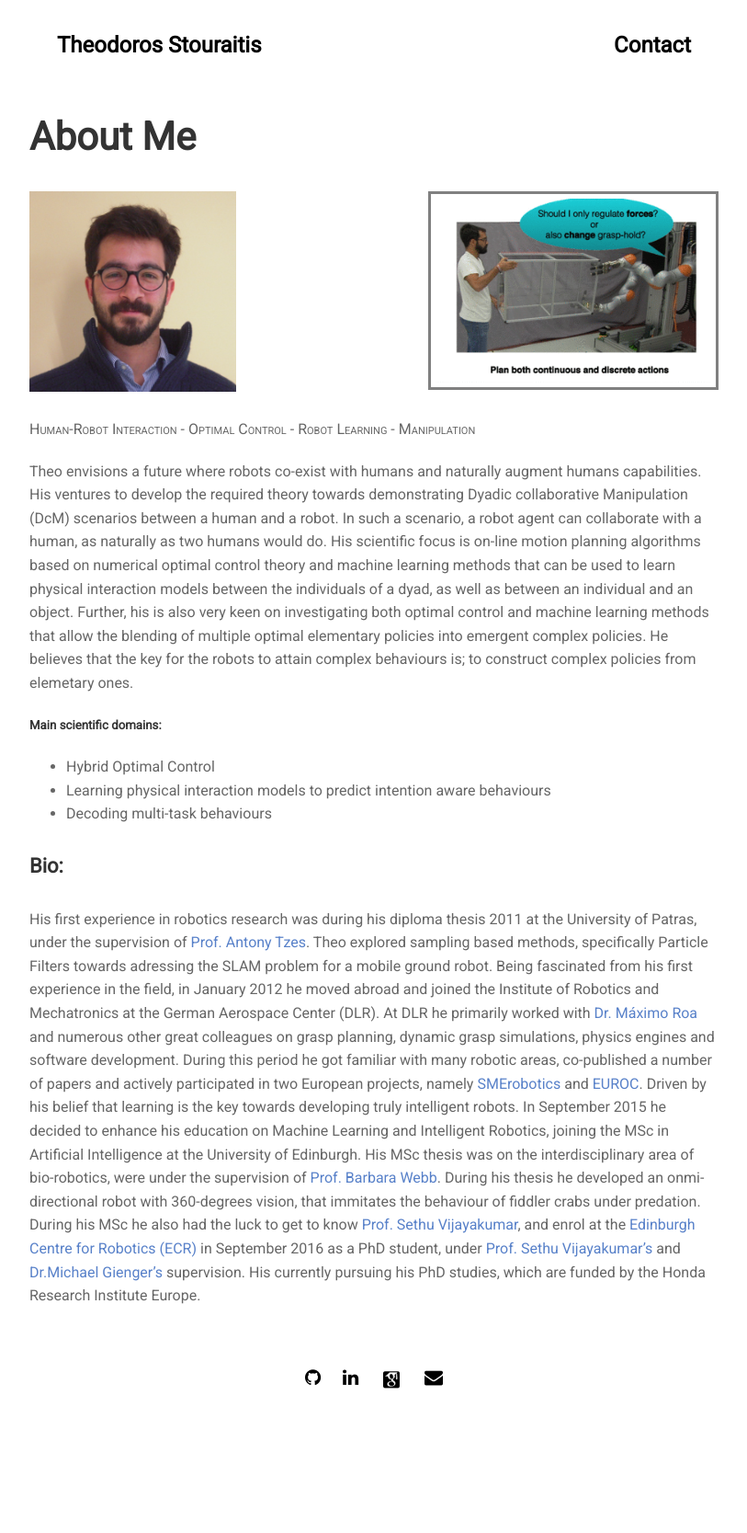
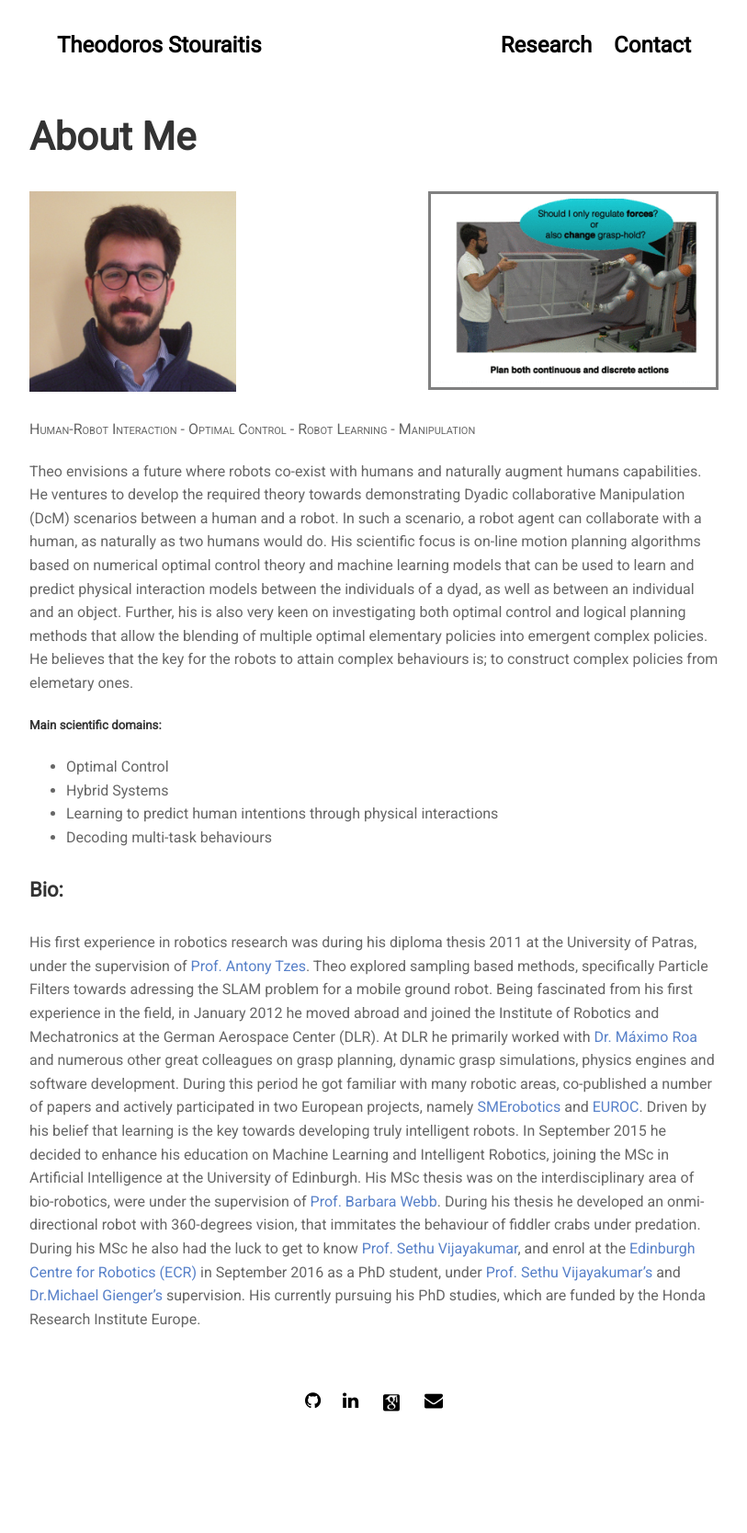
Before and after one commit to stoutheo/stoutheo.github.io, a Jekyll site: the page built from index.html, in a window 1280 px wide. Shown: the whole page at 92% size, without its empty margins (233-1046 px from the left). Built offline with Jekyll 4.4.1, drawn with Linux system fonts in a browser that asks for light colours; nearby versions of some CDN libraries; before the commit the page ends 1642 px from its top, so only the background shows below that.

Commit message:
Added publication tab and filled in basic info of publications

```diff
--- a/_data/settings.yml
+++ b/_data/settings.yml
@@ -3,7 +3,7 @@
 
 menu:
 #- {name: 'About', url: ''}
-#- {name: 'Research', url: 'publications.html'}
+- {name: 'Research', url: 'publications.html'}
 #- {name: 'Software', url: 'software.html'}
 #- {name: 'Projects', url: 'projects.html'}
 - {name: 'Contact', url: 'contact.html'}
@@ -51,24 +51,25 @@
   </p>
 
   Theo envisions a future where robots co-exist with humans and naturally augment
-  humans capabilities. His ventures to develop the required theory towards
+  humans capabilities. He ventures to develop the required theory towards
   demonstrating Dyadic collaborative Manipulation (DcM) scenarios between a human and a robot.
   In such a scenario, a robot agent can collaborate with a human,
   as naturally as two humans would do. His scientific focus is on-line motion planning
-  algorithms based on numerical optimal control theory and machine learning methods that can
-  be used to learn
-  physical interaction models between the individuals of a dyad, as well as between an
-  individual and an object.
-  Further, his is also very keen on investigating both optimal control and machine learning
+  algorithms based on numerical optimal control theory and machine learning models that can
+  be used to learn and predict physical interaction models between the individuals of a dyad, as well as
+  between an individual and an object.
+  Further, his is also very keen on investigating both optimal control and logical planning
   methods that allow the blending of multiple optimal elementary policies into emergent
   complex policies. He believes that the key for the robots to attain complex behaviours is;
   to construct complex policies from elemetary ones.
 
   ##### Main scientific domains: #####
 
-  + Hybrid Optimal Control
+  + Optimal Control
 
-  + Learning physical interaction models to predict intention aware behaviours
+  + Hybrid Systems
+
+  + Learning to predict human intentions through physical interactions
 
   + Decoding multi-task behaviours
 
@@ -103,8 +104,11 @@
 #-------------------------------
 # Research Section
 
-#research: >
+research: >
   ## Research
+
+  Please find below the full list of papers, that I have been involved with.
+# You can find a short description and extra material of each paper by clicking on the title.
 
 
 #-------------------------------
```
Also changed, not shown: _data/publications/papers.yml (added, +102 -0 lines), publications.html (added, +9 -0 lines), Gemfile.lock.
